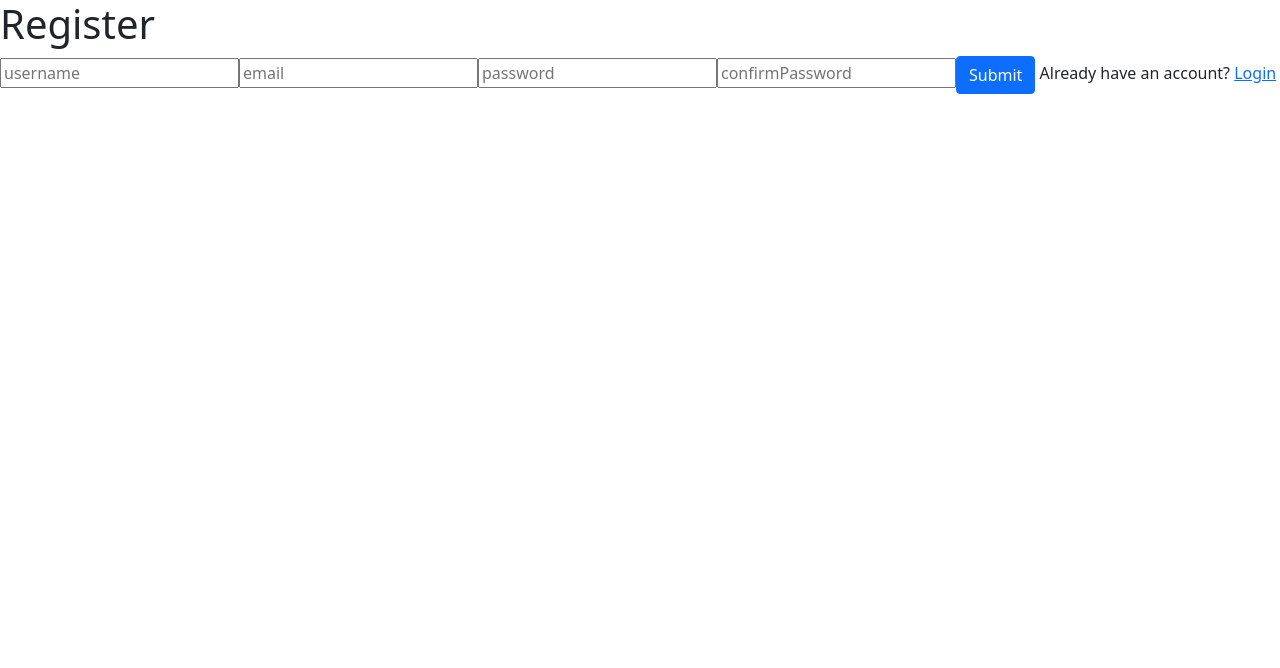
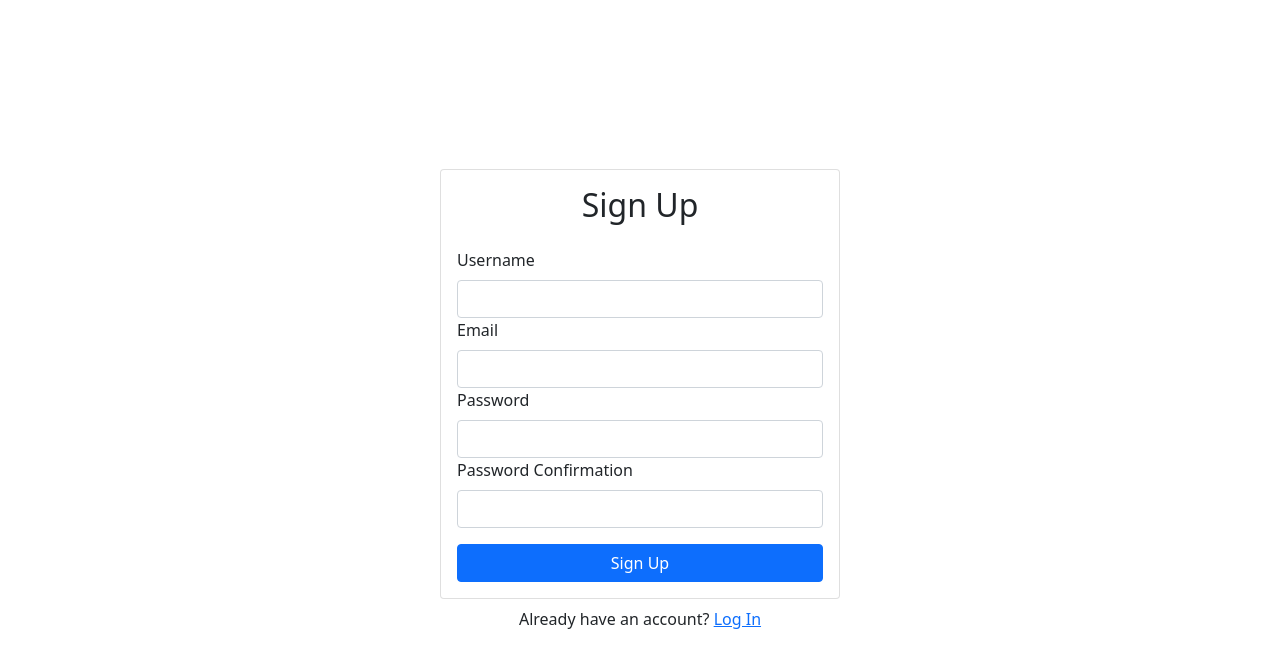
Before and after one commit to ColbyO/Contact-Book, a React (Create React App) app in the folder client/: page /register in a window 1280 px wide. Shown: the top 668 px of the page. Built offline with nearby package versions, Linux system fonts and the light colour scheme.

Commit message:
updated login & register design

```diff
--- a/client/src/components/pages/LoginPage.js
+++ b/client/src/components/pages/LoginPage.js
@@ -1,12 +1,13 @@
 import React, {useState, useEffect} from 'react'
 import axios from 'axios'
+import { Container, Form, Button, Card, Alert } from "react-bootstrap"
 import { Link } from 'react-router-dom'
-import {Button} from '@material-ui/core'
 
 function LoginPage({history}) {
     const [email, setEmail] = useState("")
     const [password, setPassword] = useState("")
     const [error, setError] = useState("")
+    const [loading, setLoading] = useState(false)
 
     useEffect(()=> {
         if(localStorage.getItem("authToken")) {
@@ -33,19 +34,47 @@ function LoginPage({history}) {
                 setError("")
             }, 5000)
         }
+        setLoading(false)
     }
 
     return (
-        <div>
-        <form onSubmit={loginHandler}>
-            <h1>Login</h1>
-                <input placeholder="email" onChange={(e)=> setEmail(e.target.value)}/>
-                <input placeholder="password" onChange={(e)=> setPassword(e.target.value)}/>
-                <button  variant="contained" color="primary">Submit</button>
-                <span>Don't have an account? <Link to="/register">Register</Link></span>
-        </form>
+        <Container
+        className="d-flex align-items-center justify-content-center"
+        style={{ minHeight: "100vh" }}>
+        <div className="w-100" style={{ maxWidth: "400px" }}>
+        <Card>
+        <Card.Body>
+          <h2 className="text-center mb-4">Log In</h2>
+          {error && <Alert variant="danger">{error}</Alert>}
+          <Form onSubmit={loginHandler}>
+            <Form.Group id="email">
+              <Form.Label>Email</Form.Label>
+              <Form.Control type="email" onChange={(e)=> setEmail(e.target.value)} required />
+            </Form.Group>
+            <Form.Group id="password">
+              <Form.Label>Password</Form.Label>
+              <Form.Control type="password" onChange={(e)=> setPassword(e.target.value)} required />
+            </Form.Group>
+            <Button disabled={loading} className="w-100 mt-3" type="submit">
+              Log In
+            </Button>
+          </Form>
+        </Card.Body>
+      </Card>
+      <div className="w-100 text-center mt-2">
+        Need an account? <Link to="/register">Register</Link>
+      </div>
         </div>
+      </Container>
     )
 }
 
 export default LoginPage
+
+{/* <form onSubmit={loginHandler}>
+<h1>Login</h1>
+    <input placeholder="email" onChange={(e)=> setEmail(e.target.value)}/>
+    <input placeholder="password" onChange={(e)=> setPassword(e.target.value)}/>
+    <button  variant="contained" color="primary">Submit</button>
+    <span>Don't have an account? <Link to="/register">Register</Link></span>
+</form> */}
--- a/client/src/components/pages/RegisterPage.js
+++ b/client/src/components/pages/RegisterPage.js
@@ -1,13 +1,14 @@
 import React,{useState, useEffect} from 'react'
 import axios from 'axios'
+import { Container, Form, Button, Card, Alert } from "react-bootstrap"
 import { Link } from 'react-router-dom'
-import {Button} from 'react-bootstrap'
 
 function RegisterPage({ history }) {
     const [username, setUsername] = useState("")
     const [email, setEmail] = useState("")
     const [password, setPassword] = useState("")
     const [confirmPassword, setConfirmPassword] = useState("")
+    const [loading, setLoading] = useState(false)
 
     const [error, setError] = useState("")
 
@@ -44,24 +45,58 @@ function RegisterPage({ history }) {
                 setError("")
             }, 5000)
         }
+        setLoading(false)
     }
 
     return (
-        <div>
-
-            <form onSubmit={registerHandler}>
-            <h1>Register</h1>
-            {error && <span>{error}</span>}
-                <input placeholder="username" value={username} onChange={(e)=> setUsername(e.target.value)}/>
-                <input placeholder="email" value={email} onChange={(e)=> setEmail(e.target.value)}/>
-                <input placeholder="password" value={password} onChange={(e)=> setPassword(e.target.value)}/>
-                <input placeholder="confirmPassword"  value={confirmPassword} onChange={(e)=> setConfirmPassword(e.target.value)}/>
-                <Button type="submit" >Submit</Button>
-
-                <span> Already have an account? <Link to="login">Login</Link></span>
-            </form>
+        <Container
+        className="d-flex align-items-center justify-content-center" style={{ minHeight: "100vh" }}>
+        <div className="w-100" style={{ maxWidth: "400px" }}>
+        <Card>
+        <Card.Body>
+          <h2 className="text-center mb-4">Sign Up</h2>
+          {error && <Alert variant="danger">{error}</Alert>}
+          <Form onSubmit={registerHandler}>
+            <Form.Group id="username">
+              <Form.Label>Username</Form.Label>
+              <Form.Control type="username" onChange={(e)=> setUsername(e.target.value)} required />
+            </Form.Group>
+            <Form.Group id="email">
+              <Form.Label>Email</Form.Label>
+              <Form.Control type="email" onChange={(e)=> setEmail(e.target.value)} required />
+            </Form.Group>
+            <Form.Group id="password">
+              <Form.Label>Password</Form.Label>
+              <Form.Control type="password" onChange={(e)=> setPassword(e.target.value)} required />
+            </Form.Group>
+            <Form.Group id="password-confirm">
+              <Form.Label>Password Confirmation</Form.Label>
+              <Form.Control type="password" onChange={(e)=> setConfirmPassword(e.target.value)} required />
+            </Form.Group>
+            <Button disabled={loading} className="w-100 mt-3" type="submit">
+              Sign Up
+            </Button>
+          </Form>
+        </Card.Body>
+      </Card>
+      <div className="w-100 text-center mt-2">
+        Already have an account? <Link to="/login">Log In</Link>
+      </div>
         </div>
+      </Container>
     )
 }
 
 export default RegisterPage
+
+{/* <form onSubmit={registerHandler}>
+<h1>Register</h1>
+{error && <span>{error}</span>}
+    <input placeholder="username" value={username} onChange={(e)=> setUsername(e.target.value)}/>
+    <input placeholder="email" value={email} onChange={(e)=> setEmail(e.target.value)}/>
+    <input placeholder="password" value={password} onChange={(e)=> setPassword(e.target.value)}/>
+    <input placeholder="confirmPassword"  value={confirmPassword} onChange={(e)=> setConfirmPassword(e.target.value)}/>
+    <Button type="submit" >Submit</Button>
+
+    <span> Already have an account? <Link to="login">Login</Link></span>
+</form>     */}
```
